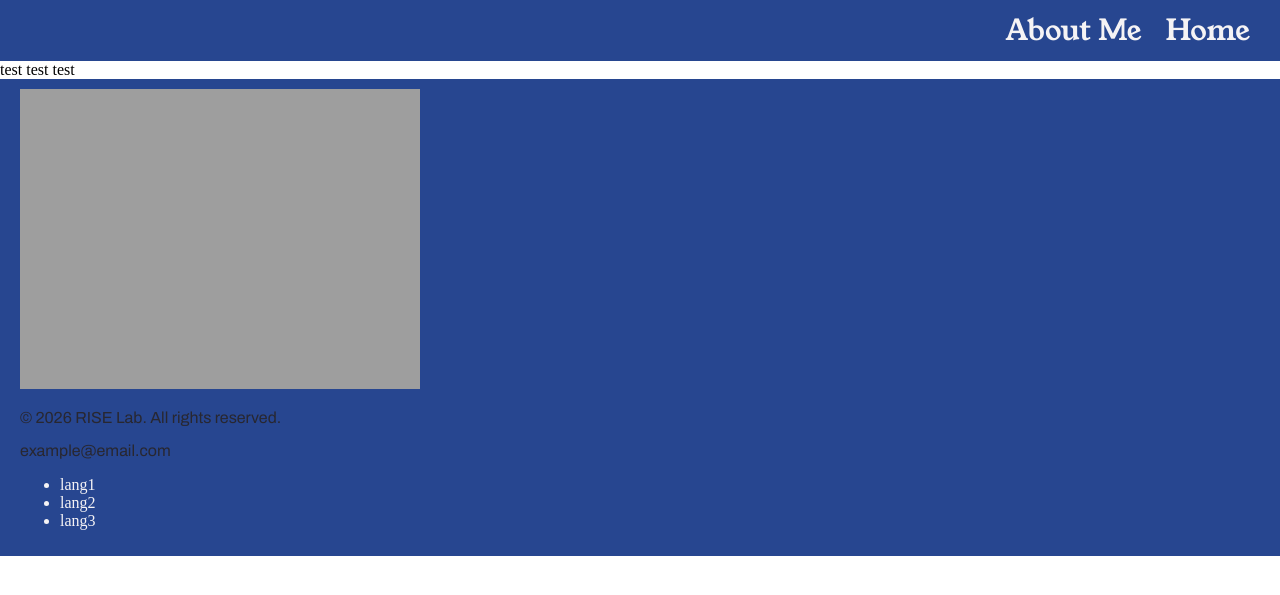
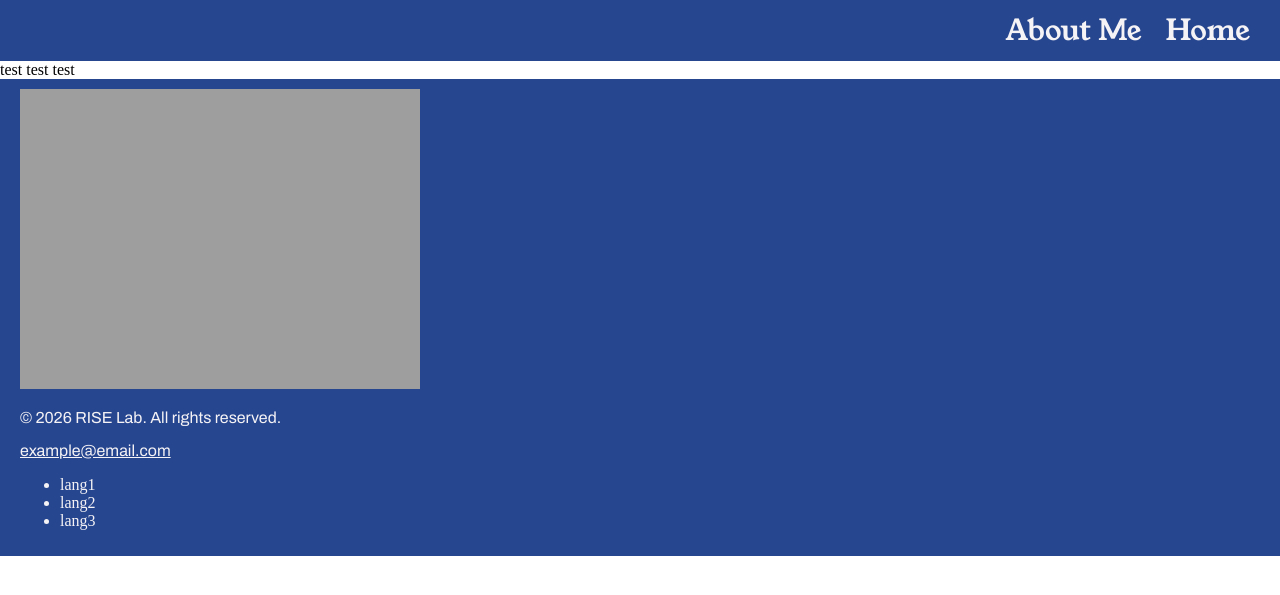
Before and after one commit to hschuler13/jekyll_theme_fronchetti, a Jekyll site: the page built from index.html, in a window 1280 px wide. Shown: the top 595 px of the page. Built offline with Jekyll 4.4.1, drawn with Linux system fonts in a browser that asks for light colours.

Commit message:
additional footer styling

```diff
--- a/_includes/footer.html
+++ b/_includes/footer.html
@@ -7,10 +7,10 @@
           <div class="footer-logo"><img src="{{ site.footer.logo | relative_url }}"></div>
         {% endif -%}
         {%- if site.footer.copyright %}
-          <p>{{ site.footer.copyright }}</p>
+          <p class="footer-text">{{ site.footer.copyright }}</p>
         {% endif -%}
         {%- if site.footer.email %}
-          <a>{{ site.footer.email }}</a>
+          <a class="footer-text" href="mailto: {{ site.footer.email }}">{{ site.footer.email }}</a>
         {% endif -%}
         {%- if site.footer.languages %}
           <ul>
--- a/_sass/_layout.scss
+++ b/_sass/_layout.scss
@@ -63,10 +63,6 @@ p, a , span {
     padding: 10px 20px 10px 20px;
 }
 
-.footer-subwrapper-left, .footer-subwrapper-right {
-    color: $secondary-color;
-}
-
 .footer-subwrapper-left {
     text-align: left;
     align-items: left;
@@ -77,4 +73,9 @@ p, a , span {
     height: 15%;
     width: 30%;
     opacity: 0.5;
+    align-items: right;
 }
+
+.footer-text {
+    color: $secondary-color;
+}
```
